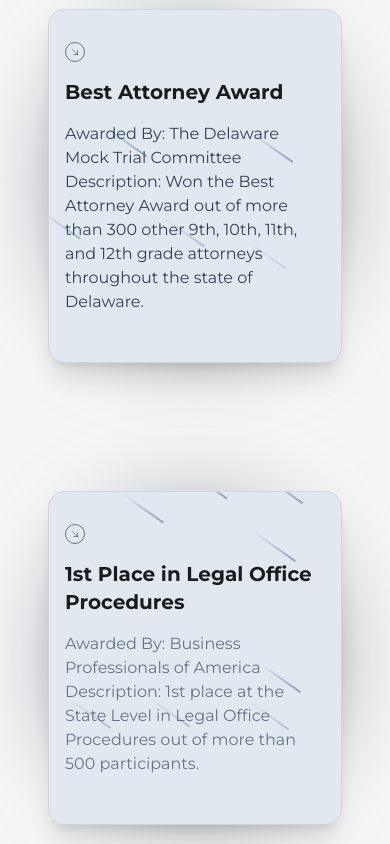
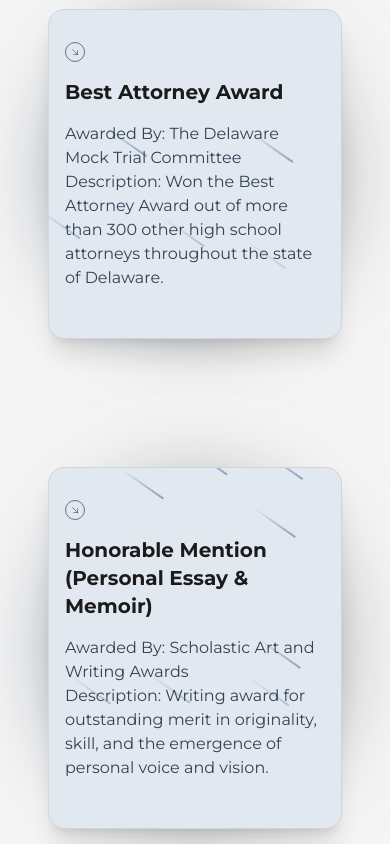
Before and after one commit to shriyanyamali/portfolio-v2, a Next.js app: page / in a window 390 px wide. Shown: the part 5680-6524 px from the top of the page. Built offline with nearby package versions, Linux system fonts and the light colour scheme.

Commit message:
added schoolastic writing awards

```diff
--- a/src/components/skills-meteor-cards/meteors-1.jsx
+++ b/src/components/skills-meteor-cards/meteors-1.jsx
@@ -31,7 +31,7 @@ export function MeteorsDemo1() {
 
           <p className="font-normal text-base text-slate-700 dark:text-slate-500 mb-4 relative z-50 min-h-28">
             Awarded By: The Delaware Mock Trial Committee <br />
-            Description: Won the Best Attorney Award out of more than 300 other 9th, 10th, 11th, and 12th grade attorneys throughout the state of Delaware.
+            Description: Won the Best Attorney Award out of more than 300 other high school attorneys throughout the state of Delaware.
           </p>
 
           {/* <button className="border px-4 py-1 rounded-lg  border-gray-500 text-gray-300">
--- /dev/null
+++ b/src/components/skills-meteor-cards/meteors-5.jsx
@@ -0,0 +1,46 @@
+import React from "react";
+import { Meteors } from "../ui/meteors";
+
+export function MeteorsDemo5() {
+  return (
+    <div className="">
+      <div className=" w-full relative max-w-lg xtl:max-w-[23rem] lg:max-w-xs lg:mt-32 lg:mb-16">
+        <div className="absolute inset-0 h-full w-full bg-gradient-to-r from-slate-500 to-stone-500 dark:bg-gradient-to-r dark:from-blue-500 dark:to-teal-500 transform scale-[0.80] bg-red-500 rounded-full blur-3xl" />
+        <div className="min-h-64 relative shadow-xl bg-slate-200 dark:bg-gray-900 border border-gray-300 dark:border-gray-800  px-4 py-8 h-full overflow-hidden rounded-2xl flex flex-col justify-end items-start">
+          <div className="h-5 w-5 rounded-full border flex items-center justify-center mb-4 border-gray-500">
+            <svg
+              xmlns="http://www.w3.org/2000/svg"
+              fill="none"
+              viewBox="0 0 24 24"
+              strokeWidth="1.5"
+              stroke="currentColor"
+              className="h-2 w-2 text-gray-800 dark:text-gray-300"
+            >
+              <path
+                strokeLinecap="round"
+                strokeLinejoin="round"
+                d="M4.5 4.5l15 15m0 0V8.25m0 11.25H8.25"
+              />
+            </svg>
+          </div>
+
+          <h1 className="font-bold text-xl text-dark dark:text-white mb-4 relative z-50">
+            Honorable Mention (Personal Essay & Memoir)
+          </h1>
+
+          <p className="font-normal text-base text-slate-700 dark:text-slate-500 mb-4 relative z-50 min-h-28">
+            Awarded By: Scholastic Art and Writing Awards <br />
+            Description: Writing award for outstanding merit in originality, skill, and the emergence of personal voice and vision.
+          </p>
+
+          {/* <button className="border px-4 py-1 rounded-lg  border-gray-500 text-gray-300">
+            Explore
+          </button> */}
+
+          {/* Meaty part - Meteor effect */}
+          <Meteors number={20} />
+        </div>
+      </div>
+    </div>
+  );
+}
--- a/src/pages/index.js
+++ b/src/pages/index.js
@@ -18,6 +18,7 @@ import { FlipWordsDemo } from "@/components/demo/demo-flip-words";
 import { CanvasRevealEffectDemo } from "@/components/demo/demo-canvas-reveal-effect";
 import { TextRevealCardPreview } from "@/components/demo/demo-text-reveal-card";
 import { CardHoverEffectDemo } from "@/components/demo/demo-hover-effect";
+import { MeteorsDemo5 } from "@/components/skills-meteor-cards/meteors-5";
 
 const AnimatedNumbers = ({ value }) => {
   const ref = useRef(null);
@@ -207,13 +208,17 @@ export default function Home() {
           </h2>
           <div className="mt-16 grid grid-cols-2 lg:grid-cols-1 justify-items-center items-center">
             <MeteorsDemo1 />
-            <MeteorsDemo2 />
+            <MeteorsDemo5 />
           </div>
 
           <div className="my-48 lg:mt-0 grid grid-cols-2 lg:grid-cols-1 justify-items-center items-center">
             <MeteorsDemo3 />
             <MeteorsDemo4 />
           </div>
+
+          <div className="my-48 lg:mt-0 grid grid-cols-1 justify-items-center items-center">
+           <MeteorsDemo2 />
+          </div>
         </Layout>
       </main>
     </>
```
Also changed, not shown: 1 other file (tests, documents, lock files or other folders).
